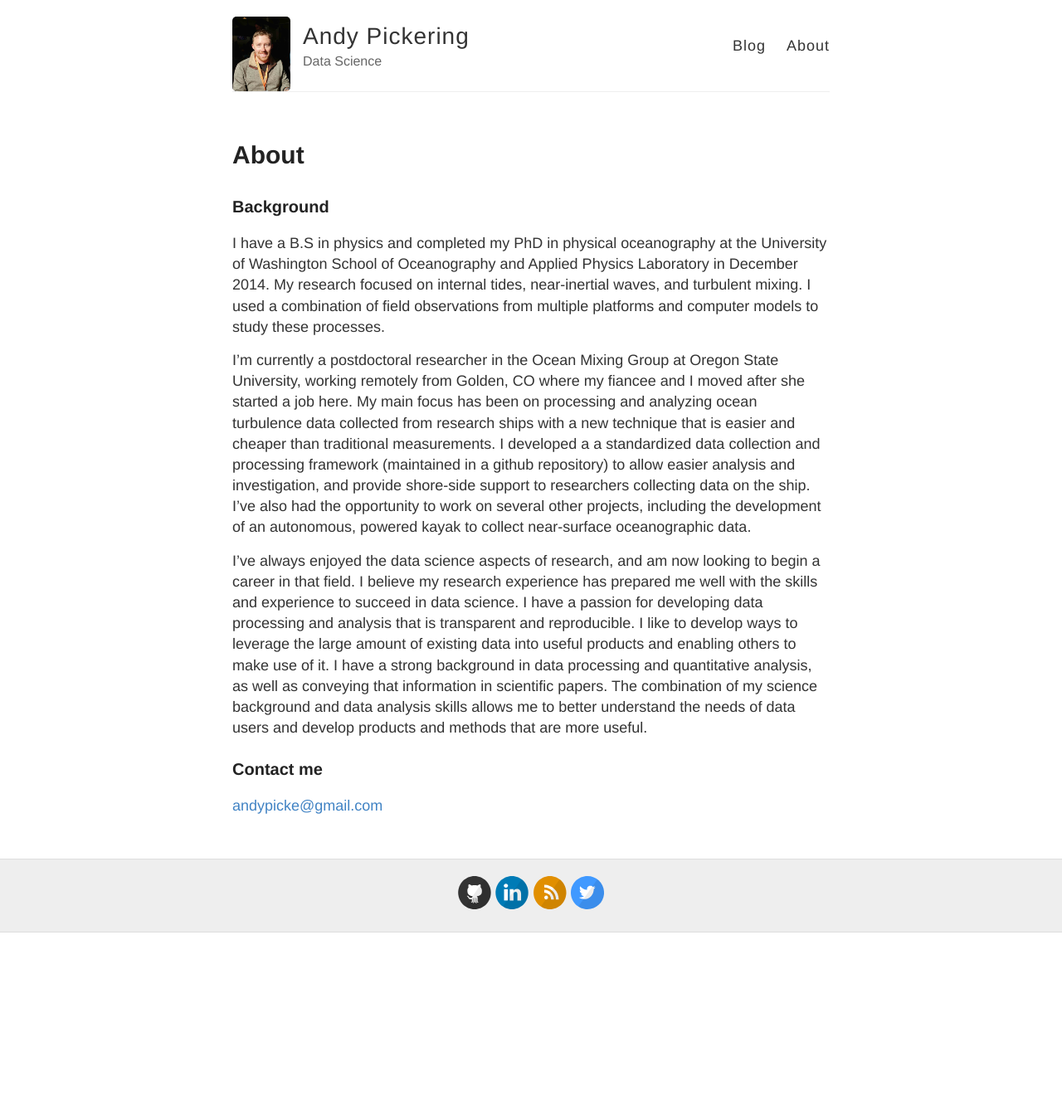
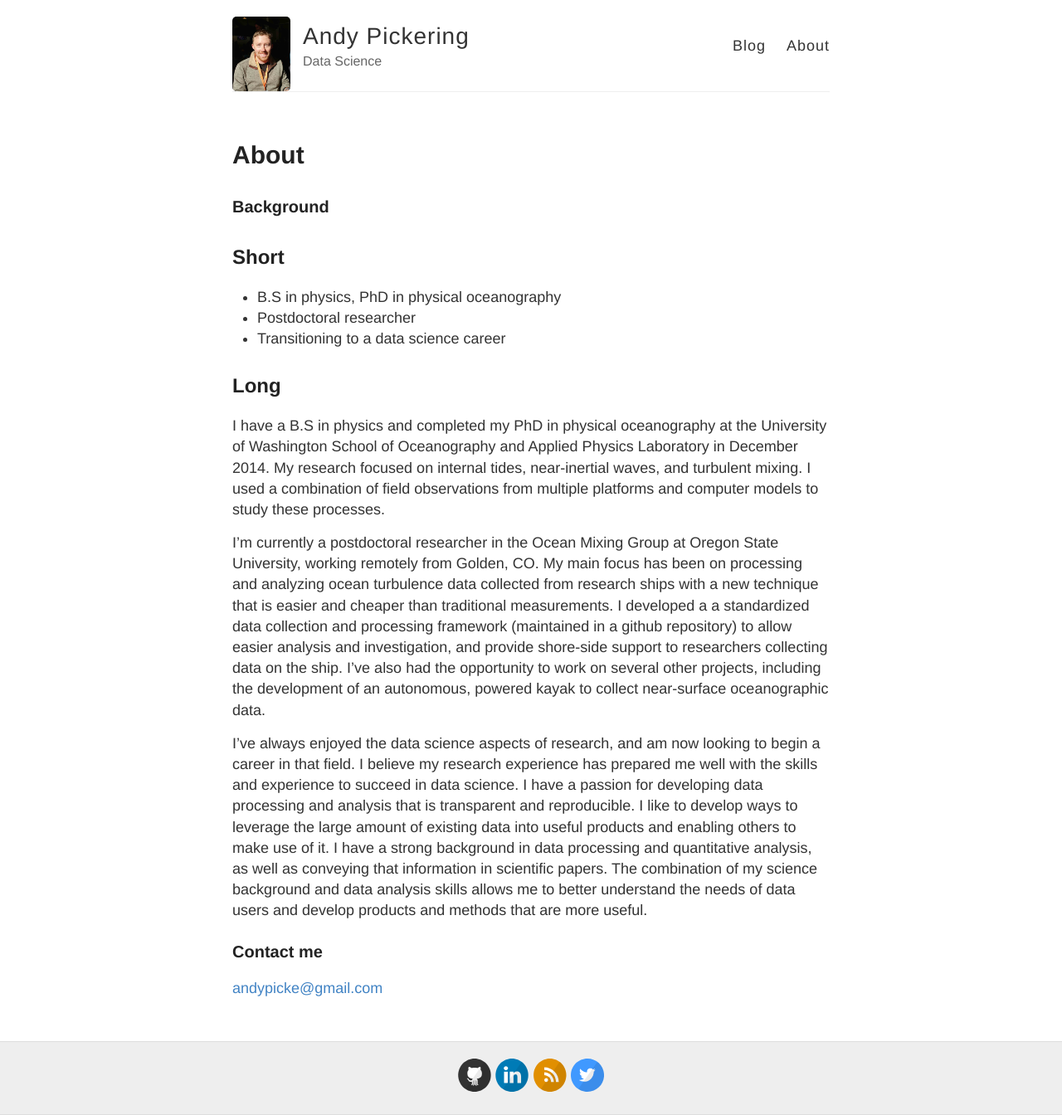
Before and after one commit to andypicke/andypicke.github.io, a Jekyll site: the page built from about.md, in a window 1280 px wide. Shown: the whole page at 83% size. Built offline with Jekyll 4.4.1, drawn with Linux system fonts in a browser that asks for light colours; before the commit the page ends 1124 px from its top, so only the background shows below that.

Commit message:
Update about.md

```diff
--- a/about.md
+++ b/about.md
@@ -7,9 +7,16 @@ permalink: /about/
 
 ### Background
 
+## Short
+- B.S in physics, PhD in physical oceanography
+- Postdoctoral researcher
+- Transitioning to a data science career
+
+## Long
+
 I have a B.S in physics and completed my PhD in physical oceanography at the University of Washington School of Oceanography and Applied Physics Laboratory in December 2014. My research focused on internal tides, near-inertial waves, and turbulent mixing. I used a combination of field observations from multiple platforms and computer models to study these processes.
 
-I’m currently a postdoctoral researcher in the Ocean Mixing Group at Oregon State University, working remotely from Golden, CO where my fiancee and I moved after she started a job here. My main focus has been on processing and analyzing ocean turbulence data collected from research ships with a new technique that is easier and cheaper than traditional measurements. I developed a a standardized data collection and processing framework (maintained in a github repository) to allow easier analysis and investigation, and provide shore-side support to researchers collecting data on the ship. I’ve also had the opportunity to work on several other projects, including the development of an autonomous, powered kayak to collect near-surface oceanographic data.
+I’m currently a postdoctoral researcher in the Ocean Mixing Group at Oregon State University, working remotely from Golden, CO. My main focus has been on processing and analyzing ocean turbulence data collected from research ships with a new technique that is easier and cheaper than traditional measurements. I developed a a standardized data collection and processing framework (maintained in a github repository) to allow easier analysis and investigation, and provide shore-side support to researchers collecting data on the ship. I’ve also had the opportunity to work on several other projects, including the development of an autonomous, powered kayak to collect near-surface oceanographic data.
 
 I’ve always enjoyed the data science aspects of research, and am now looking to begin a career in that field. I believe my research experience has prepared me well with the skills and experience to succeed in data science. I have a passion for developing data processing and analysis that is transparent and reproducible. I like to develop ways to leverage the large amount of existing data into useful products and enabling others to make use of it. I have a strong background in data processing and quantitative analysis, as well as conveying that information in scientific papers. The combination of my science background and data analysis skills allows me to better understand the needs of data users and develop products and methods that are more useful.
 
```
